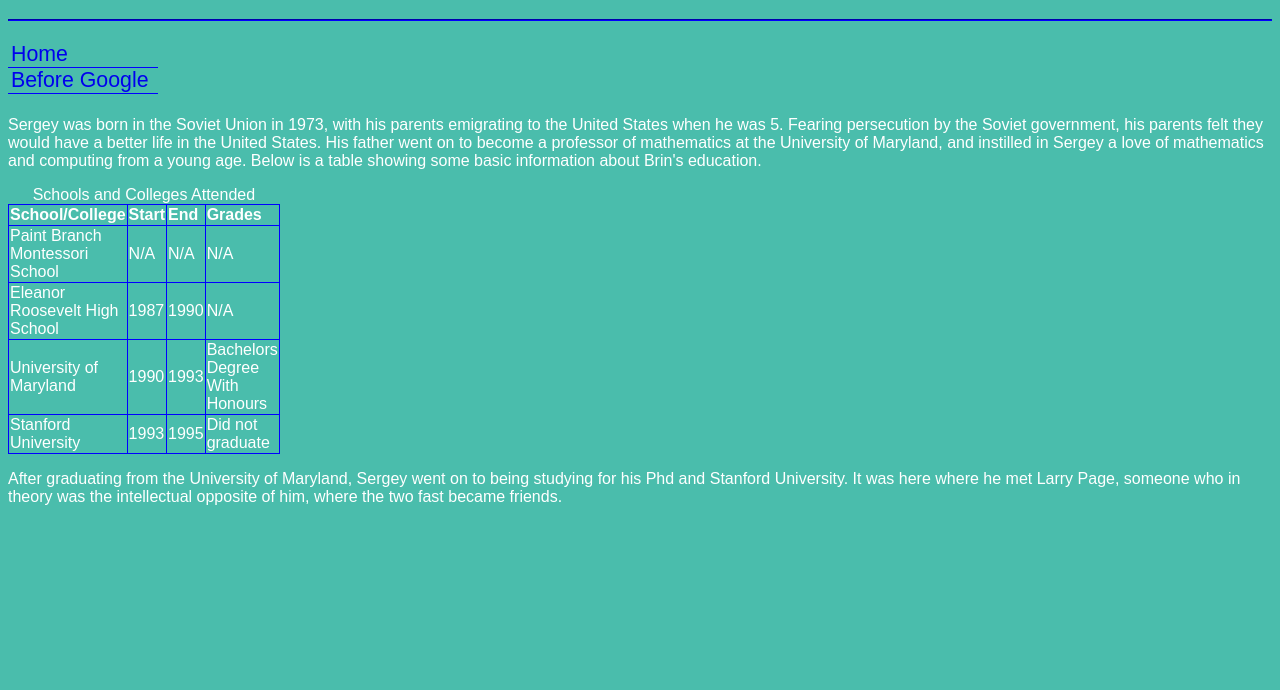
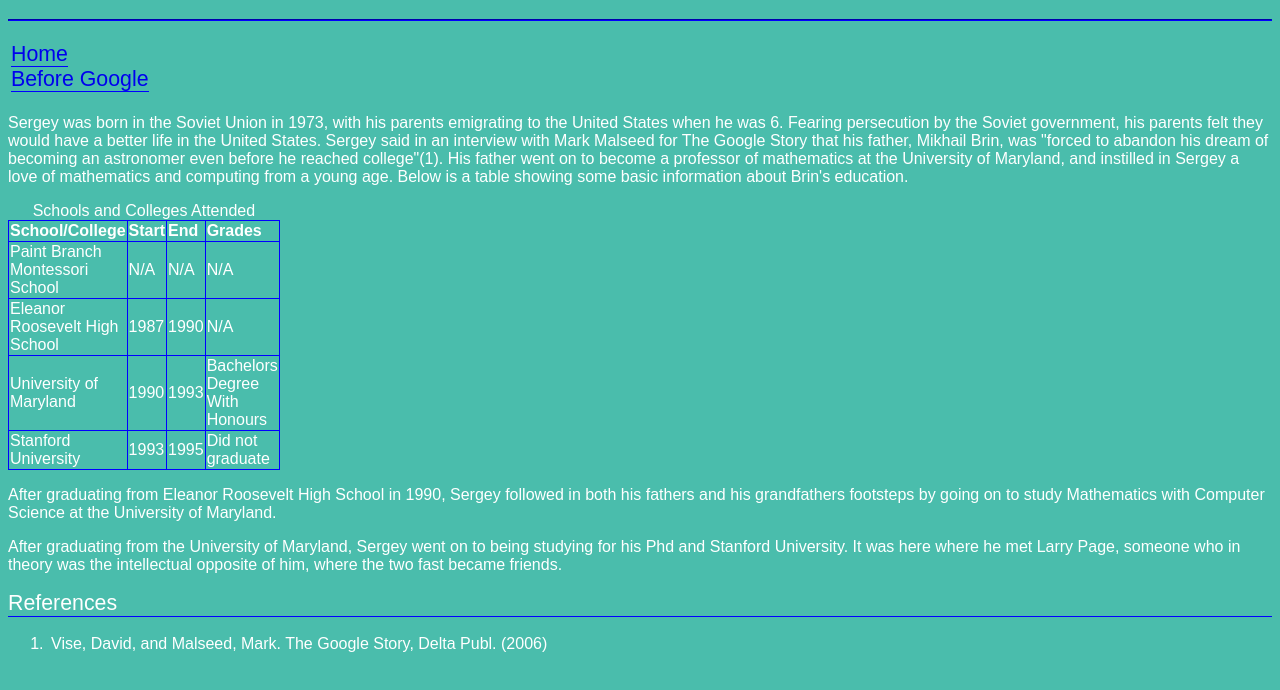
Before and after one commit to RossSingleton/Sergey-Brin-Website, a plain HTML site: page life.html in a window 1280 px wide. Shown: the part 104-794 px from the top of the page. Drawn offline with Linux system fonts and the light colour scheme.

Commit message:
style changes

```diff
--- a/life.html
+++ b/life.html
@@ -20,7 +20,7 @@
 </ul>
 </nav>
 
-<p>Sergey was born in the Soviet Union in 1973, with his parents emigrating to the United States when he was 5. Fearing persecution by the Soviet government, his parents felt they would have a better life in the United States. His father went on to become a professor of mathematics at the University of Maryland, and instilled in Sergey a love of mathematics and computing from a young age. Below is a table showing some basic information about Brin's education. </p>
+<p>Sergey was born in the Soviet Union in 1973, with his parents emigrating to the United States when he was 6. Fearing persecution by the Soviet government, his parents felt they would have a better life in the United States. Sergey said in an interview with Mark Malseed for The Google Story that his father, Mikhail Brin, was "forced to abandon his dream of becoming an astronomer even before he reached college"(1). His father went on to become a professor of mathematics at the University of Maryland, and instilled in Sergey a love of mathematics and computing from a young age. Below is a table showing some basic information about Brin's education. </p>
 
 <table>
  <caption> Schools and Colleges Attended </caption>
@@ -41,7 +41,16 @@
  </tr>
 </table>
 
+<p>After graduating from Eleanor Roosevelt High School in 1990, Sergey followed in both his fathers and his grandfathers footsteps by going on to study Mathematics with Computer Science at the University of Maryland. </p>
+
 <p>After graduating from the University of Maryland, Sergey went on to being studying for his Phd and Stanford University. It was here where he met Larry Page, someone who in theory was the intellectual opposite of him, where the two fast became friends. </p>
+
+<h2>References</h2>
+
+<ol>
+	<li>Vise, David, and Malseed, Mark. The Google Story, Delta Publ. (2006)</li>
+</ol>
+
 </body>
 
 </html>
--- a/stylesheet.css
+++ b/stylesheet.css
@@ -1,4 +1,4 @@
-body {	/* this applies to the body element, so to the whole document */
+body {
 	font-family: arial, sans-serif;
 	background-color: #4ABDAC;
 	color: white;
@@ -8,53 +8,43 @@ h1 {
 	font-size: 24pt;
 	color: white;
 	background-color: #4ABDAC;
-	/* padding: 20pt 2pt; */
-	/* we can use either padding (above) or line-height (below)
-	   for vertical alignment; try experimenting with these */
 	line-height: 60pt;
 	font-weight: lighter;
 	}
 
 ul {
-	width:150px; /* otherwise the ul element would cover the entire
-			width of the page, so also the background colour of
-			its children li elements would cover the entire
-			width of the page; see what happens when leaving
-			this out */
+	width:150px;
 	font-size: 16pt;
-	list-style: none; /* this removes the bullets */
+	list-style: none;
 	color: blue;
-	/*margin: 10px 0px; /* create some space above and below the menu 8 */
 	padding:0;
 	}
 
 li {
-	border-bottom: solid 1px blue; /* create a thin white line
-					   seperating the menu items */
 	background-color: #4ABDAC;
 	padding-left:3px;
 	}
 
 ul li a {
-	text-decoration: none; /* get rid of the default underlining of links */
+	text-decoration: none;
+	border-bottom: solid 1px blue;
 	}
 
-ul li a:hover { /* when the mouse pointer moves over the link */
+ul li a:hover {
 	color: white;
 	}
 
-ul li a:active { /* when actually clicking on the link */
+ul li a:active {
 	color: red;
 	}
 
 table {
-	margin-top: 10px; /* create some space above the table */
-	border-collapse: collapse; /* remove the space between the cells */
-	/* background-color: rgb(250,235,215); */ /* antiquewhite */
+	margin-top: 10px;
+	border-collapse: collapse;
 	width: 250px;
 	}
 td, th {
-	border: 1px solid blue; /* put borders on the table cells */
+	border: 1px solid blue;
 	text-align:left;
 	}
 p {
@@ -64,6 +54,10 @@ p {
 hr {
 	border-color: blue;
 }
-nav > ul > li a:hover{
-
+h2 {
+	font-size: 16pt;
+	color: white;
+	font-family: arial, sans-serif;
+	border-bottom: solid 1px blue;
+	font-weight: lighter;
 }
```
